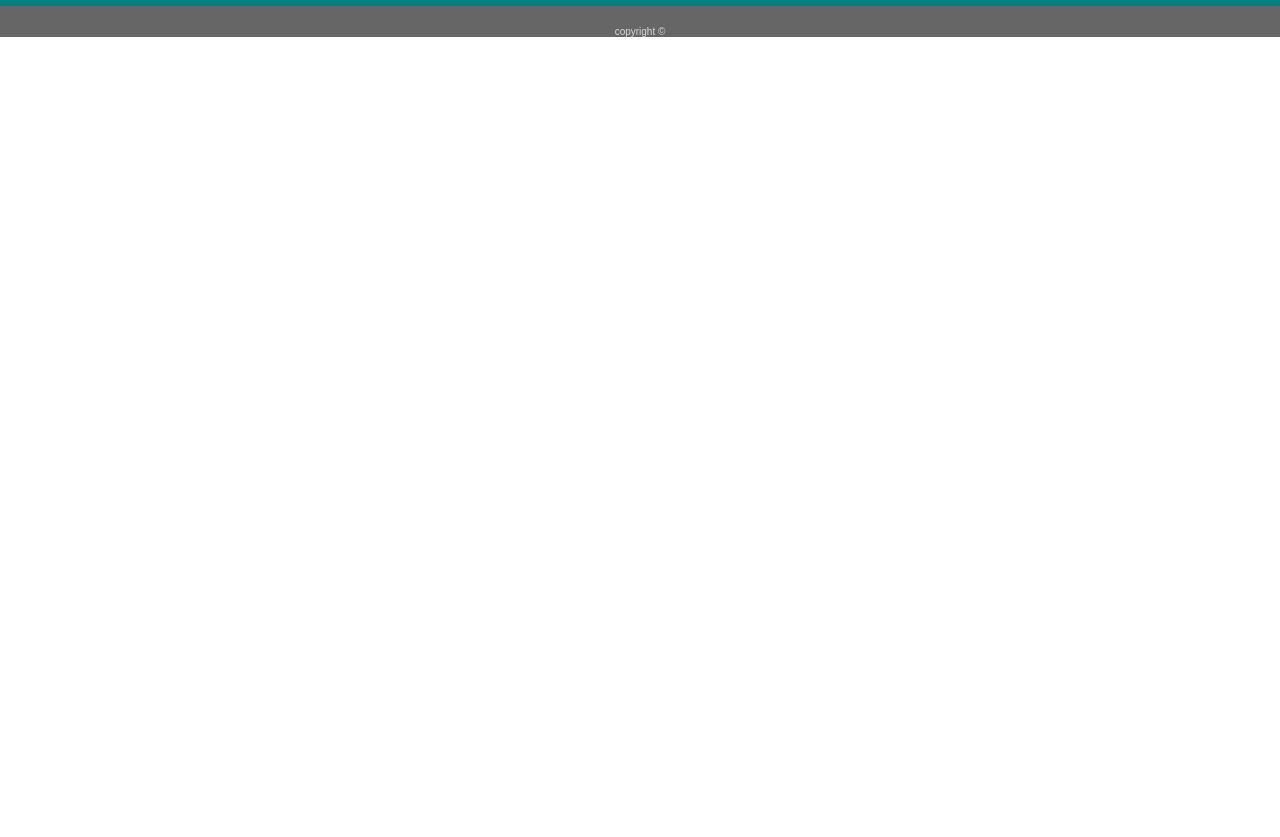
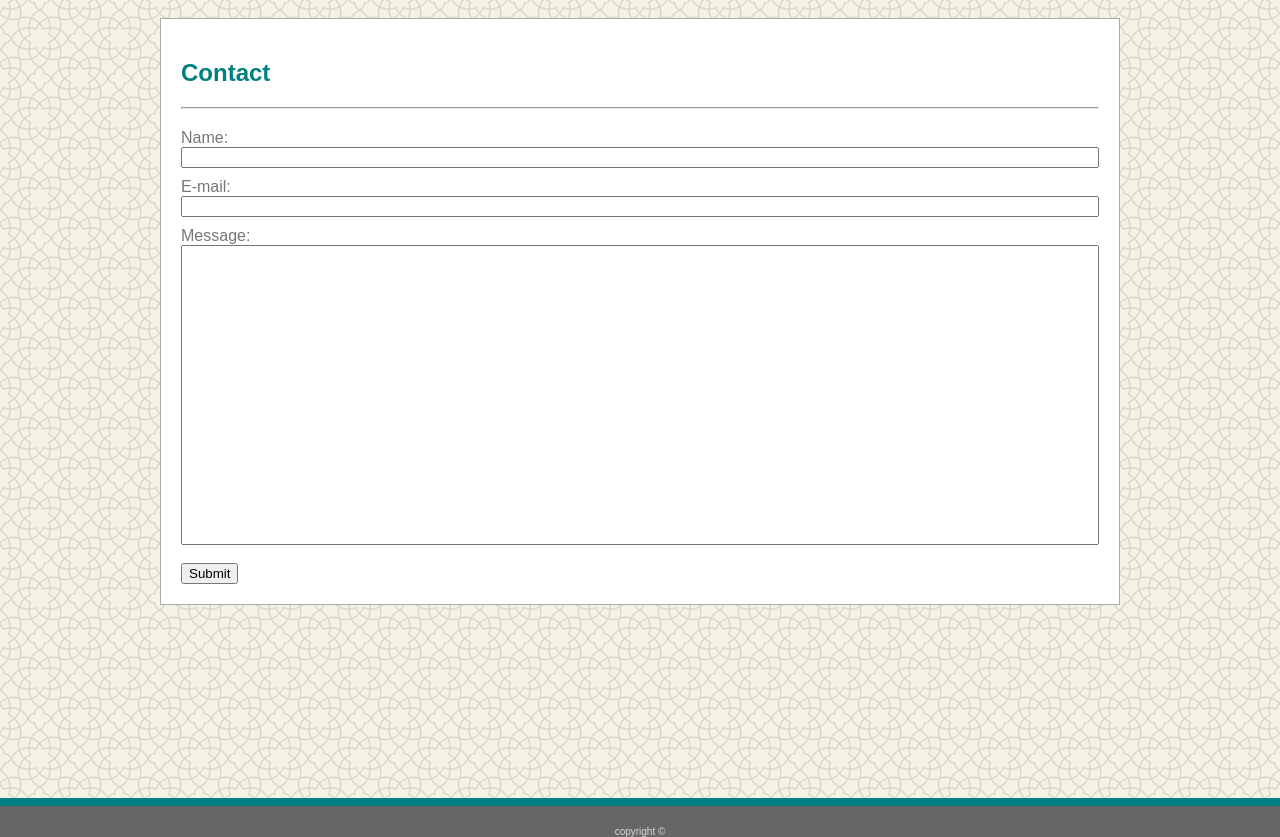
Before and after one commit to mopztopz/Basic-Portfolio, a plain HTML site: page contact.html in a window 1280 px wide. Shown: the part 86-923 px from the top of the page. Before the commit the page ends 800 px from the top, so only its background shows below. Drawn offline with Linux system fonts and the light colour scheme.

Commit message:
Contact Page Done

```diff
--- a/assets/css/style.css
+++ b/assets/css/style.css
@@ -1,6 +1,7 @@
-*{
+* {
     box-sizing: border-box;
 }
+
 body {
     color: #777777;
     width: 860;
@@ -10,10 +11,13 @@ body {
     margin: 0;
 }
 
+hr {
+    margin-bottom: 20px;
+    /* border: solid 3px gray; */
+    background: gray;
 
-hr{
-    margin-bottom:20px
 }
+
 header {
     background: #ffffff;
     border-color: #ffffff;
@@ -32,8 +36,7 @@ li {
     float: left;
 }
 
-.nav-points:link, a:visited {
-
+.nav-points {
     color: gray;
     background: white;
     text-align: center;
@@ -41,8 +44,8 @@ li {
     font-family: 'Arial', 'Helvetica Neue', Helvetica, sans-serif;
 }
 
-.nav-points:hover, a:active {
-    background-color: aqua;
+.nav-points:hover {
+    background-color: teal;
 }
 
 footer {
@@ -70,7 +73,8 @@ footer {
 
 #Content_Wrapper {
     background-image: url(../images/oriental.png);
-    padding-top: 20px
+    padding-top: 20px;
+    min-height: 100vh;
 }
 
 .Content {
@@ -79,36 +83,50 @@ footer {
     background: white;
     border: solid 1px #aaa;
     padding: 20px;
-
 }
 
-#Main-Photo{
+#Main-Photo {
     width: 200px;
     height: 200px;
     float: left;
     margin-right: 20px;
     margin-bottom: 20px;
 }
-header div{
+
+header div {
     width: 960px;
     margin: auto;
     padding: 0;
 }
-.Navigation{
+
+.Navigation {
     display: inline-block;
     text-align: right;
     width: 64%
+}
 
-}
 .Navigation ul {
     display: inline-block;
 }
 
-header h1{
+header h1 {
     margin: 0px;
 }
-.sep{
-    margin:0 10px;
+
+.sep {
+    margin: 0 10px;
     color: #eee
+}
+.email{
+    width: 100%;
+    margin-bottom: 10px;
+}
+.name{
+    width: 100%;
+    margin-bottom: 10px
+}
 
+.Message{
+    width: 100%;
+    height: 300px;
 }
--- a/contact.html
+++ b/contact.html
@@ -27,10 +27,26 @@
             </nav>
         </div>
     </header>
+    <div id="Content_Wrapper">
+        <div class="Content">
+            <h2 class="About-ME-MC">Contact</h2>
+            <hr>
+            <form>
+                Name:<br>
+                <input class="name" type="text" name="Name"><br> E-mail:
+                <br>
+                <input class="email" type="text" name="E-mail"><br> Message:
+                <br>
+                <input class="Message" type="text" name="Message"><br><br>
+                <input type="submit" value="Submit">
+            </form>
+        </div>
+    </div>
     <div class="footer">
         <footer>
             copyright &copy;
         </footer>
     </div>
 </body>
+
 </html>
```
Also changed, not shown: portfolio.html (+8 -3 lines).
